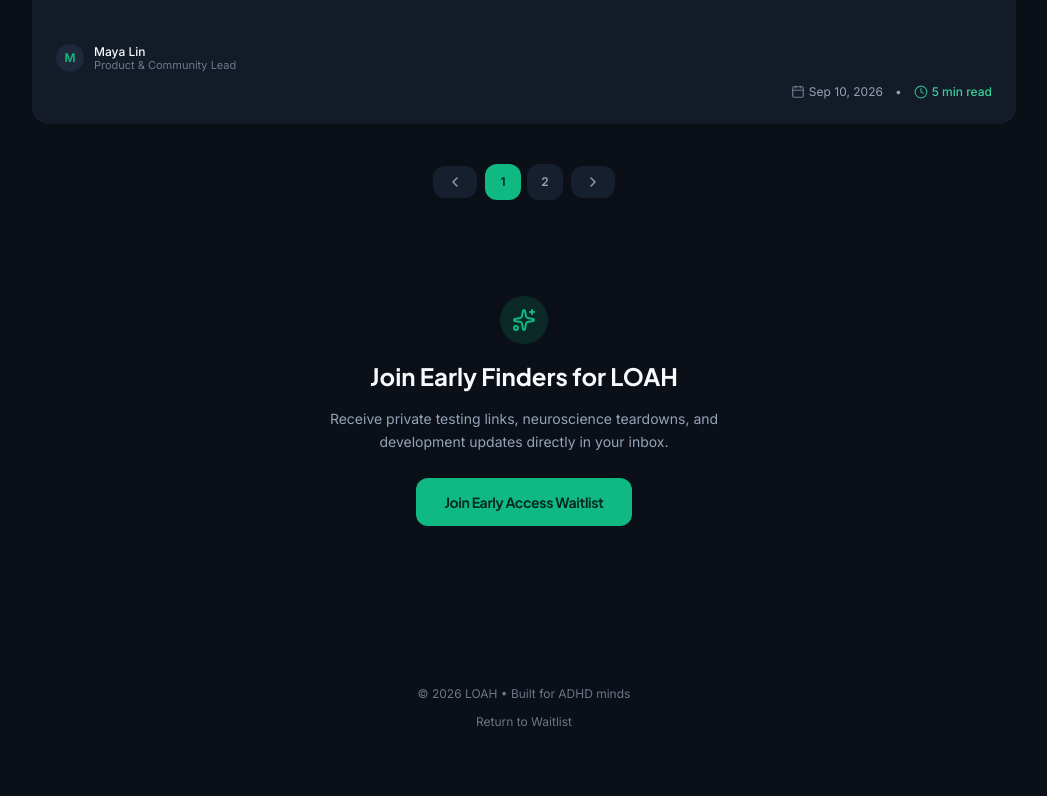
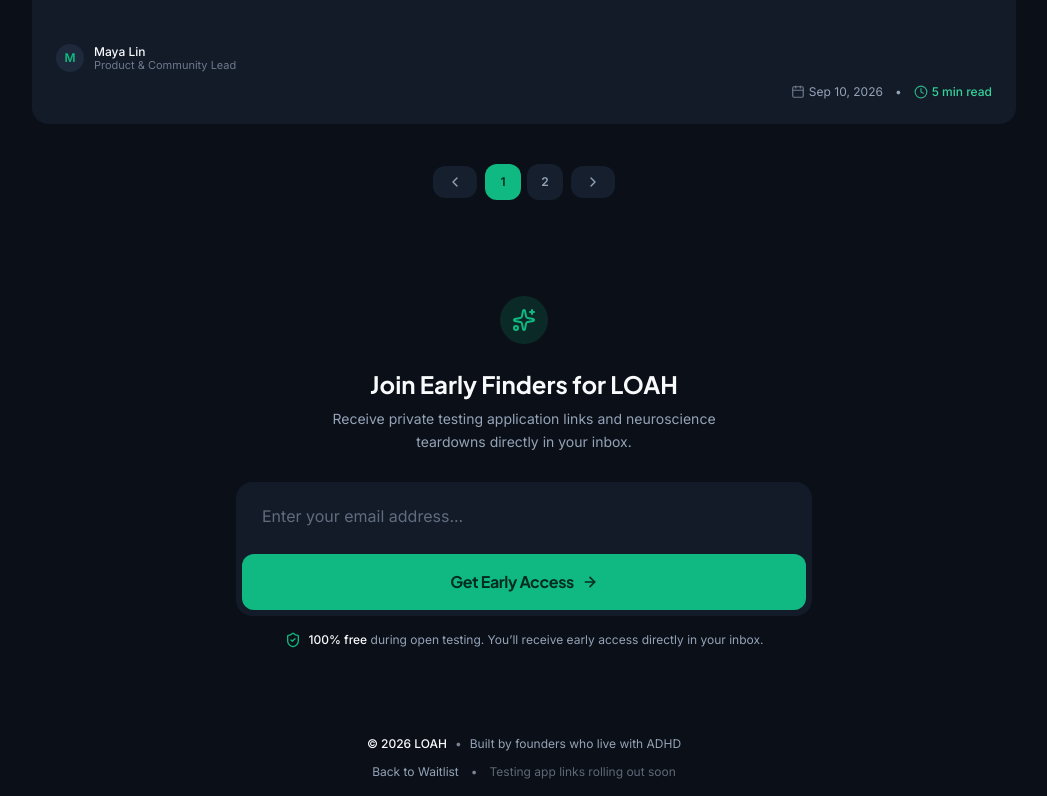
Before and after one commit to HarshaJyos/LOAH_WAITLIST, a Next.js app: page /journal in a window 1280 px wide. Shown: the part 1646-2442 px from the top of the page, without its empty margins (116-1163 px from the left). Before the commit the page ends 2400 px from the top, so only its background shows below. Built offline with nearby package versions, Linux system fonts and the light colour scheme.

Commit message:
feat: embed WaitlistForm directly into journal pages and unify Footer component across all pages

```diff
--- a/app/journal/page.tsx
+++ b/app/journal/page.tsx
@@ -3,7 +3,9 @@
 import React, { useState, useMemo, useEffect } from "react";
 import Link from "next/link";
 import { Header } from "@/components/Header";
+import { Footer } from "@/components/Footer";
 import { SensoryBackdrop } from "@/components/SensoryBackdrop";
+import { WaitlistForm } from "@/components/WaitlistForm";
 import { JournalCard } from "@/components/journal/JournalCard";
 import { JournalPagination } from "@/components/journal/JournalPagination";
 import {
@@ -286,35 +288,27 @@
           />
         )}
 
-        {/* Early Access CTA Box */}
-        <div className="mt-16 p-8 sm:p-10 rounded-3xl bg-gradient-to-br from-[#161F2E] to-[#0F172A] border border-[#10B981]/30 text-center space-y-4 shadow-2xl">
+        {/* Early Access Waitlist Form */}
+        <div className="mt-16 p-8 sm:p-10 rounded-3xl bg-gradient-to-br from-[#161F2E] to-[#0F172A] border border-[#10B981]/30 text-center space-y-6 shadow-2xl">
           <div className="inline-flex items-center justify-center w-12 h-12 rounded-full bg-[#10B981]/15 text-[#10B981] mx-auto">
             <Sparkles className="w-6 h-6" />
           </div>
-          <h3 className="font-heading font-bold text-2xl sm:text-3xl text-[#F8FAFC]">
-            Join Early Finders for LOAH
-          </h3>
-          <p className="font-body text-sm sm:text-base text-[#94A3B8] max-w-md mx-auto leading-relaxed">
-            Receive private testing links, neuroscience teardowns, and development updates directly in your inbox.
-          </p>
-          <div className="pt-2">
-            <Link
-              href="/"
-              className="inline-flex items-center justify-center h-12 px-7 rounded-xl bg-[#10B981] hover:bg-[#059669] text-[#022C22] font-heading font-bold text-sm tracking-tight transition-all shadow-[0_0_25px_-5px_rgba(16,185,129,0.4)]"
-            >
-              Join Early Access Waitlist
-            </Link>
+          <div className="space-y-2">
+            <h3 className="font-heading font-bold text-2xl sm:text-3xl text-[#F8FAFC]">
+              Join Early Finders for LOAH
+            </h3>
+            <p className="font-body text-sm sm:text-base text-[#94A3B8] max-w-md mx-auto leading-relaxed">
+              Receive private testing application links and neuroscience teardowns directly in your inbox.
+            </p>
+          </div>
+          <div className="w-full pt-1">
+            <WaitlistForm />
           </div>
         </div>
       </main>
 
-      {/* Footer */}
-      <footer className="w-full py-6 px-6 sm:px-10 flex flex-col sm:flex-row items-center justify-between text-xs text-[#94A3B8]/70 border-t border-white/[0.04] mt-16 gap-3">
-        <span>© {new Date().getFullYear()} LOAH • Built for ADHD minds</span>
-        <Link href="/" className="hover:text-[#F8FAFC] transition-colors">
-          Return to Waitlist
-        </Link>
-      </footer>
+      {/* Unified Footer */}
+      <Footer />
     </div>
   );
 }
--- a/app/page.tsx
+++ b/app/page.tsx
@@ -1,4 +1,5 @@
 import { Header } from "@/components/Header";
+import { Footer } from "@/components/Footer";
 import { WaitlistForm } from "@/components/WaitlistForm";
 import { SensoryBackdrop } from "@/components/SensoryBackdrop";
 import { Zap, Heart, Shield, Terminal } from "lucide-react";
@@ -40,25 +41,8 @@
         </div>
       </main>
 
-      {/* Micro-Footer for Single Viewport Grounding */}
-      <footer className="w-full py-4 px-6 sm:px-10 flex flex-col sm:flex-row items-center justify-between text-xs text-[#94A3B8]/80 border-t border-white/[0.04] z-10 gap-2">
-        <div className="flex items-center gap-2">
-          <span>© {new Date().getFullYear()} LOAH</span>
-          <span>•</span>
-          <span className="text-[#94A3B8]">Built by founders who live with ADHD</span>
-        </div>
-
-        <div className="flex items-center gap-4 text-xs">
-          <Link
-            href="/journal"
-            className="hover:text-[#F8FAFC] transition-colors underline-offset-4 hover:underline"
-          >
-            Read Our Journals
-          </Link>
-          <span>•</span>
-          <span className="text-[#94A3B8]/60">Testing app links rolling out soon</span>
-        </div>
-      </footer>
+      {/* Unified Micro-Footer */}
+      <Footer />
     </div>
   );
 }
--- /dev/null
+++ b/components/Footer.tsx
@@ -0,0 +1,41 @@
+"use client";
+
+import Link from "next/link";
+import { usePathname } from "next/navigation";
+
+export function Footer() {
+  const pathname = usePathname();
+  const isHome = pathname === "/";
+
+  return (
+    <footer className="w-full py-4 sm:py-5 px-6 sm:px-10 flex flex-col sm:flex-row items-center justify-between text-xs text-[#94A3B8]/80 border-t border-white/[0.04] z-10 gap-3">
+      {/* Left Branding / ADHD Mission Note */}
+      <div className="flex flex-wrap items-center justify-center sm:justify-start gap-2">
+        <span className="font-medium text-[#F8FAFC]">© {new Date().getFullYear()} LOAH</span>
+        <span>•</span>
+        <span className="text-[#94A3B8]">Built by founders who live with ADHD</span>
+      </div>
+
+      {/* Right Navigation & Status */}
+      <div className="flex flex-wrap items-center justify-center sm:justify-end gap-3 sm:gap-4 text-xs">
+        {isHome ? (
+          <Link
+            href="/journal"
+            className="hover:text-[#F8FAFC] text-[#94A3B8] transition-colors underline-offset-4 hover:underline"
+          >
+            Read Our Journals
+          </Link>
+        ) : (
+          <Link
+            href="/"
+            className="hover:text-[#F8FAFC] text-[#94A3B8] transition-colors underline-offset-4 hover:underline"
+          >
+            Back to Waitlist
+          </Link>
+        )}
+        <span>•</span>
+        <span className="text-[#94A3B8]/60">Testing app links rolling out soon</span>
+      </div>
+    </footer>
+  );
+}
--- a/components/journal/JournalLayout.tsx
+++ b/components/journal/JournalLayout.tsx
@@ -3,7 +3,9 @@
 import React, { useEffect, useState } from "react";
 import Link from "next/link";
 import { Header } from "@/components/Header";
+import { Footer } from "@/components/Footer";
 import { SensoryBackdrop } from "@/components/SensoryBackdrop";
+import { WaitlistForm } from "@/components/WaitlistForm";
 import { JournalPostMeta } from "@/types/journal";
 import {
   ArrowLeft,
@@ -232,35 +234,27 @@
           )}
         </div>
 
-        {/* Bottom Waitlist CTA Box */}
-        <div className="mt-16 p-8 rounded-2xl bg-gradient-to-br from-[#161F2E] to-[#0F172A] border border-[#10B981]/30 text-center space-y-4 shadow-2xl">
+        {/* Bottom Waitlist Form */}
+        <div className="mt-16 p-8 rounded-2xl bg-gradient-to-br from-[#161F2E] to-[#0F172A] border border-[#10B981]/30 text-center space-y-6 shadow-2xl">
           <div className="inline-flex items-center justify-center w-12 h-12 rounded-full bg-[#10B981]/15 text-[#10B981] mx-auto">
             <Sparkles className="w-6 h-6" />
           </div>
+          <div className="space-y-2">
             <h3 className="font-heading font-bold text-2xl text-[#F8FAFC]">
               Experience LOAH with Zero Activation Energy
             </h3>
             <p className="font-body text-sm sm:text-base text-[#94A3B8] max-w-md mx-auto leading-relaxed">
               Join early finders to receive your private testing application link directly in your inbox.
             </p>
-          <div className="pt-2">
-            <Link
-              href="/"
-              className="inline-flex items-center justify-center h-12 px-7 rounded-xl bg-[#10B981] hover:bg-[#059669] text-[#022C22] font-heading font-bold text-sm tracking-tight transition-all shadow-[0_0_25px_-5px_rgba(16,185,129,0.4)]"
-            >
-              Join Early Finders Waitlist
-            </Link>
+          </div>
+          <div className="w-full pt-1">
+            <WaitlistForm />
           </div>
         </div>
       </main>
 
-      {/* Footer */}
-      <footer className="w-full py-6 px-6 sm:px-10 flex flex-col sm:flex-row items-center justify-between text-xs text-[#94A3B8]/70 border-t border-white/[0.04] mt-16 gap-3">
-        <span>© {new Date().getFullYear()} LOAH • Built for ADHD minds</span>
-        <Link href="/" className="hover:text-[#F8FAFC] transition-colors">
-          Return to Waitlist
-        </Link>
-      </footer>
+      {/* Unified Footer */}
+      <Footer />
     </div>
   );
 }
```
Lines whose indentation alone changed are shown as unchanged.
